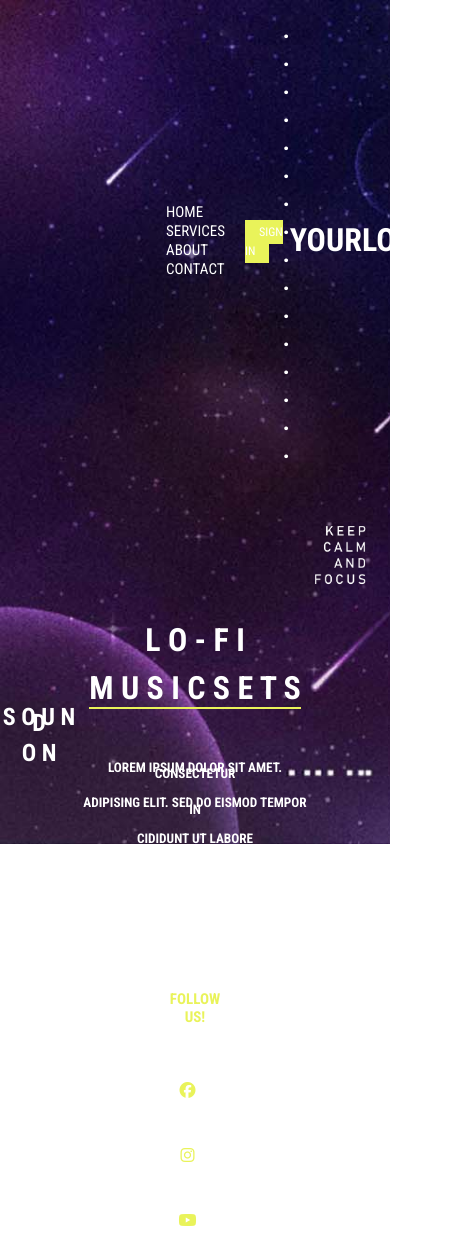
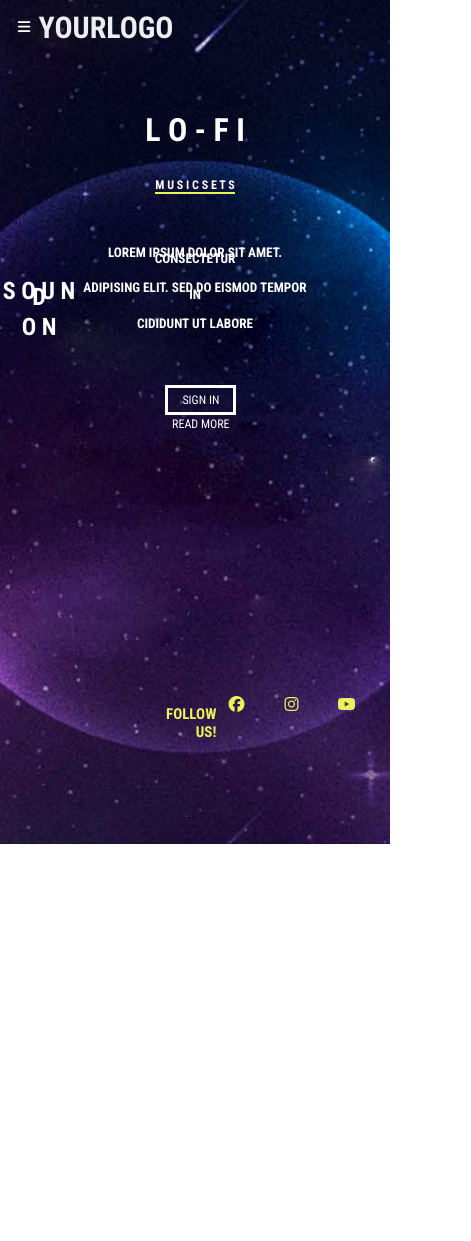
Before and after one commit to AnitaK18/2-repo, a plain HTML site: page index.html in a window 390 px wide. Shown: the whole page, 471 px wide, since content can reach past the window. After the commit the page ends 844 px from the top, so only its background shows below. Drawn offline with Linux system fonts and the light colour scheme; a web font is replaced by a local one.

Commit message:
Add files via upload

```diff
--- a/app.js
+++ b/app.js
@@ -4,3 +4,35 @@ const btnka = document.querySelector('#btnka');
 btnka.addEventListener('click', () => {
     audio.paused ? audio.play() : audio.pause();
 });
+let navbar = document.querySelector('.navbar')
+
+document.querySelector('#menu-bar').onclick = () =>{
+    navbar.classList.toggle('active');
+}
+
+document.querySelector('#close').onclick = () =>{
+    navbar.classList.remove('active');
+}
+
+window.onscroll = () =>{
+
+    navbar.classList.remove('active');
+
+    if(window.scrollY > 100){
+        document.querySelector('header').classList.add('active');
+    }else{
+        document.querySelector('header').classList.remove('active');
+    }
+
+}
+
+let themeToggler = document.querySelector('#theme-toggler');
+
+themeToggler.onclick = () =>{
+    themeToggler.classList.toggle('fa-sun');
+    if(themeToggler.classList.contains('fa-sun')){
+        document.querySelector('body').classList.add('active');
+    }else{
+        document.querySelector('body').classList.remove('active');
+    }
+}
--- a/index.html
+++ b/index.html
@@ -9,34 +9,27 @@
 </head>
 <body>
 
-<div class='header'>
-    <div class='container'>
-        <div class='header-line'>
-            <div class='nav'>
-                <a class='nav-item' href="@">HOME</a>
-                <a class='nav-item' href="@">SERVICES</a>
-                <a class='nav-item' href="@">ABOUT</a>
-                <a class='nav-item' href="@">CONTACT</a>
-            </div>
 
-            <div class='btn'>
-                <a class='button' href='#'>SIGN IN</a>
-            </div>
-            <div class='phone'>
-                <div class='phone-holder'>
-                    <article id="dot">
-<h3>. . . . . . . . . . . . . . . .  </h3>
-                    </article>
-                    <article id="YOURLOGO">
-                       <h2>YOURLOGO</h2>
-                                            </article>
-            </div>
-        </div>
-    </div>
 <script src='app.js'>
 
 </script>
 </div>
+
+<header>
+
+  <input type="checkbox" name="" id="toggler">
+  <label for="toggler" class="fas fa-bars"></label>
+<nav class="navbar">
+  <a href="#home">Home</a>
+  <a href="#about">About</a>
+  <a href="#products">Products</a>
+  <a href="#contact">Contact</a>
+  <a href="btn"><button class="btn btn-primary">Sign Up</button></a>
+</nav>
+<div class="YOURLOGO">YOURLOGO</div>
+</header>
+
+
 
 <div class="main inline">
     <div class="left-block">
--- a/style.css
+++ b/style.css
@@ -1,3 +1,4 @@
+
 h1 {
   display: block;
   font-size: 3em;
@@ -25,50 +26,86 @@ h3 {
   margin-inline-end: 0px;
   font-weight: bold;
 }
-
-body {
+html{
+  height: 100%;
+}
+body { width: 100%;
+  height: 100%;
+  padding: 0;
     margin: 0;
     font-family: 'Roboto Condensed';
 }
 .container {
     margin: 0px 166px;
 }
+.header #toggler{
+  display: none;
+  color: #eee;
+}
+.heading{
+  text-align: center;
+  font-size: 4rem;
+  color:rgb(255, 255, 255);
+  padding:1rem;
+  margin:2rem 0;
+  background:rgba(255, 51, 153,.05);
+}
 
-.header {
-    background-image: url(back.jpg) ;
-    height: 100vh;
+  .btn {
+    vertical-align: middle;
+    background-color: #e9f35a;
+    color: #fff;
+    text-decoration: none;
+    padding: 5px 14px;
+    font-size: 12px;
+    transition: background-color 0.2s linear;
+}
+
+
+
+
+body {
+    background-image: url(back.jpg);
+    background-position: center;
+    min-height: 100vh;
     background-repeat: no-repeat;
     background-size: cover;
+    background-attachment: fixed;
 }
-.header-line {
-
-    display: flex;
-    align-items: center;
-    justify-content: space-around;
-    width:100%;
+header {
+  vertical-align:middle;
+  display: flex;
+  align-items: center;
+  justify-content: space-between;
 }
-
-.nav-item {
-    color: #fff;
-    text-decoration: none;
-    font-weight: 500;
-    font-size: 15px;
-    margin-right: 20px;
-    transition: color 0.3s linear;
+header .fa-bars {
+  font-size: 3rem;
+  color: rgb(255, 255, 255);
+  border-radius: 0.5rem;
+  padding: 0.5rem 1.5rem;
+  cursor: pointer;
+  border: 0.1rem solid rgba(0,0,0,.3);
+  display: none;
 }
-
-.nav-item:hover {
+header .navbar a {z-index: 100;
+  text-decoration: none;
+  vertical-align:middle;
+  float:none;
+  font-size: 1.5rem;
+  padding: 0 1.5rem;
+  color: #ffffff;
+}
+.navbar{
+  padding-left:10%;
+  padding-right:10%;
+}
+header #toggler {
+  display: none;
+}
+.navbar:hover {
     color: #e9f35a;
 }
 
-.phone-holder {
-    display: flex;
-    right: 800;
-    align-items: center;
-    color: #fff;
-    text-decoration: none;
-
-}
 .dot{
     font-weight: 700;
     font-size: 15px;
@@ -81,8 +118,14 @@ body {
     margin-right: 100px;
 font:Roboto Condensed;
 padding-right: 120px;
+color: #eee;
+}
 
-}
+
+
+
+
+
 
 .button {
     vertical-align: middle;
@@ -104,8 +147,9 @@ padding-right: 120px;
   background-color: #94a823;
 }
  .main {
-        margin:0 auto;
-        width:100%;
+    height: 70%;
+    margin:0 auto;
+    width:100%;
     }
     .inline div {
         display:inline-block;
@@ -117,7 +161,7 @@ padding-right: 120px;
     .left-block {
         background:none;
         width:20%;
-        height:450px;
+        height:100%;
        }
         #sound{
             line-height:0;
@@ -133,13 +177,13 @@ padding-right: 120px;
         white-space:50px;
         font:Roboto Condensed;
         width:60%;
-        height:450px;
+        height:100%;
         line-height: 0.5;
     }
     #LO-FI {
       line-height: 0.5;
-      padding-top: 130px;
-      padding-bottom: 15px;
+      padding-top: 20%;
+      padding-bottom: 3%;
       white-space:50px;
       }
 
@@ -149,6 +193,7 @@ list-style-type: none;
         text-decoration: none;
         display:flex;
         text-align: center;
+        padding-left:40%;
       }
       .but{
         border-style:solid ;
@@ -158,11 +203,10 @@ list-style-type: none;
         color: #fff;
         text-decoration: none;
         padding: 5px 14px;
-        margin-left: 270px;
         font-size: 12px;
-       margin-right: 40px;
       transition: background-color 0.2s linear;
       }
+
       .butn{
         text-align: center;
         background-color: none;
@@ -181,13 +225,13 @@ list-style-type: none;
     .right-block {
         color: #fff;
         width:20%;
-        height:450px;
+        height:100%;
         display:flex;
     }
     #keep{
      width: auto;
      height: 100%;
-    vertical-align:middle;
+    text-align:middle;
     }
     .site-footer
     {
@@ -202,20 +246,13 @@ list-style-type: none;
 
     }
 
-    @media (max-width:991px)
-    {
-      .site-footer [class^=col-]
-      {
-        margin-bottom:30px
-      }
-    }
     @media (max-width:767px)
     {
       .site-footer
       {
         padding-bottom:0
       }
-      .site-footer .copyright-text,.site-footer .social-icons
+      .site-footer .site-footer .social-icons
       {
         text-align:center
       }
@@ -224,7 +261,7 @@ list-style-type: none;
     {
       padding-left:0;
       margin-bottom:20;
-      list-style:none
+      list-style:none;
     }
     .social-icons li
     {
@@ -275,12 +312,132 @@ list-style-type: none;
     {
       background-color:#ea4c89
     }
-    @media (max-width:767px)
-    {
-      .social-icons li
-      {
-        display:block;
-        margin-right:0;
-        font-weight:600
+    @media (min-width:1200px){
+      html{
+          font-size: 70%;
       }
+      header{
+          padding:2rem 9%;
+      }
+
+      section{
+          padding: 2rem 9%;;
+      }
+      .keep{text-align: center;
+      vertical-align: middle;}
+      .bb{
+        display: flex;
+      }
+
+  }
+
+  @media (max-width:991px){
+
+      html{
+          font-size: 55%;
+      }
+
+      header{
+          padding:2rem;
+      }
+
+      section{
+          padding:2rem;
+      }
+      .keep {
+        text-align: center;
+        vertical-align: middle;
+      }
+      .bb{
+        padding-left:5%;
+        display: block;
+        white-space: pre-wrap;
+      }
+
+  }
+
+  @media (max-width:768px){
+
+
+      header .fa-bars{
+          display: block;
+      }
+
+      header .navbar{
+          color: #333;
+          position:fixed;
+          top:100%; left:0; right:0;
+          background:#eee;
+          border-top: .1rem solid rgba(0,0,0,.1);
+          clip-path: polygon(0 0, 100% 0, 100% 0, 0 0);
+      }
+
+      header #toggler:checked ~ .navbar{
+          clip-path:polygon(0 0, 100% 0, 100% 100%, 0% 100%);
+      }
+
+      header .navbar a{
+          margin:1.5rem;
+          padding:1.5rem;
+          background:rgb(0, 0, 0, 1);
+          border:.1rem solid rgba(0,0,0,.1);
+          display: block;
+      }
+
+    .content h3{
+          font-size: 5rem;
+      }
+
+      .content span{
+          font-size: 2.5rem;
+      }
+
+      .icons-container .icons h3{
+          font-size: 2rem;
+      }
+
+      .icons-container .icons span{
+          font-size: 1.7rem;
+      }
+      .bb{
+        text-align: center;
+        display: block;
+        white-space: pre-wrap;
+      }
+
+      .social-icons{
+        display: flex;
+      }
+
+        #keep{
+          display: none;
+        }
+      }
+
+
+@media (max-width:450px){
+
+  .header{
+z-index: 1000;
+  }
+  .heading{
+    font-size: 3rem;
+}
+.bb{
+  text-align: center;
+  display: block;
+  white-space: pre-wrap;
+}
+
+  .social-icons{
+    display: flex;
+  }
+  #keep{
+          display: none;
+        }
+html{
+          font-size: 30%;
+
+      }
+
     }
```
